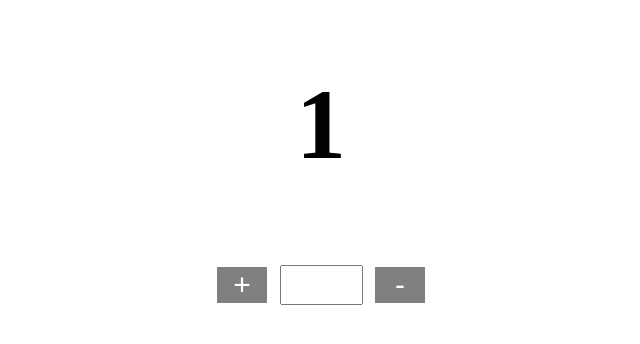
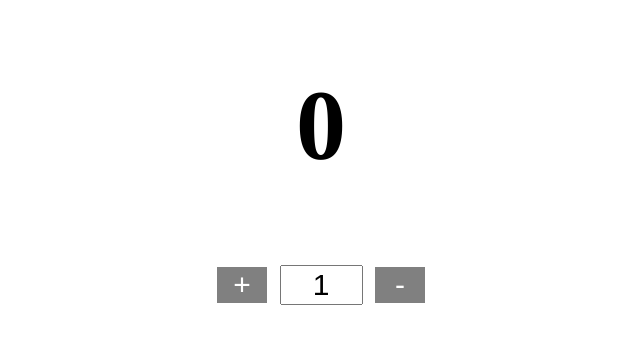
Before and after one commit to tuanhrex/project-1-assessment, a plain HTML site: page index.html in a window 1280 px wide. Shown: the whole page, without its empty margins (319-959 px from the left). Drawn offline with Linux system fonts and the light colour scheme.

Commit message:
[JS] Fixed minor mistakes

```diff
--- a/index.html
+++ b/index.html
@@ -11,7 +11,7 @@
     <h1 id="number"></h1>
     <div class="buttons">
         <button class="plus">+</button>
-        <input type="text" class="input">
+        <input type="text" value=1 class="input">
         <button class="subtract">-</button>
     </div>
 
--- a/js/app.js
+++ b/js/app.js
@@ -1,4 +1,4 @@
-let currentValue = 1
+let currentValue = 0
 
 const number = document.getElementById('number');
 number.textContent = currentValue;
```
